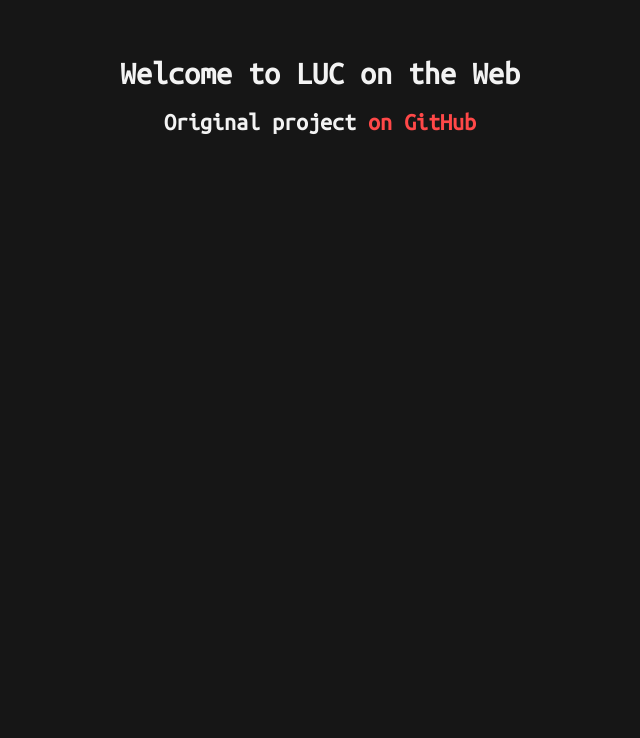
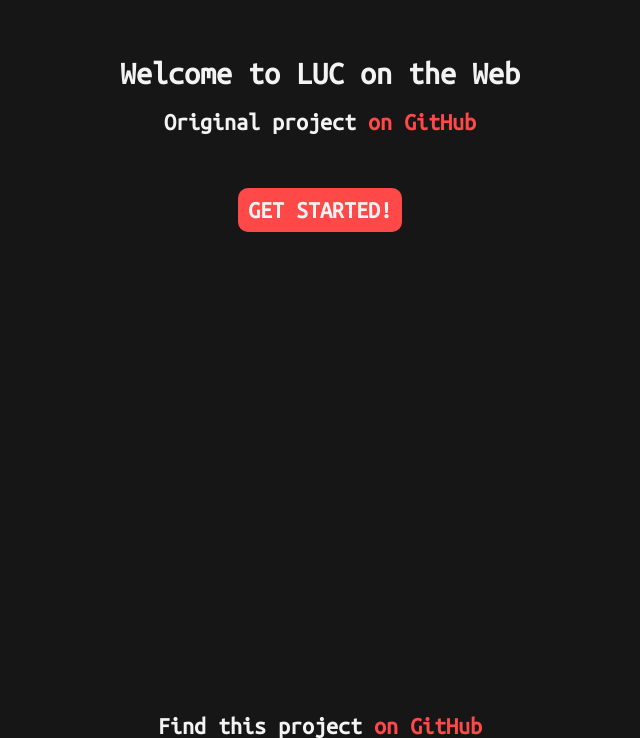
Before and after one commit to Rahonn/luc-on-the-web, a plain HTML site: page index.html in a window 1280 px wide. Shown: the part 135-873 px from the top of the page, without its empty margins (320-960 px from the left). Before the commit the page ends 800 px from the top, so only its background shows below. Drawn offline with Linux system fonts and the light colour scheme.

Commit message:
Add get started button to home page

```diff
--- a/css/index.css
+++ b/css/index.css
@@ -13,15 +13,42 @@
 
 }
 
-a {
+.gh {
 
     text-decoration: none;
     color: #ff4848;
 
 }
 
-a:hover {
+.gh:hover {
 
     text-shadow: #990000 2px 2px 5px;
 
 }
+
+.getstarted {
+
+    text-decoration: none;
+    text-transform: uppercase;
+    background-color: #ff4848;
+    margin: 20px;
+    padding: 10px;
+    border-radius: 10px;
+    color: #f3f3f3;
+
+}
+
+.getstarted:hover {
+
+    box-shadow: #990000 2px 2px 5px inset;
+
+}
+
+
+.thisgh {
+
+    position: relative;
+
+    top: 35rem;
+
+}
--- a/index.html
+++ b/index.html
@@ -9,6 +9,10 @@
 </head>
 <body>
     <h1>Welcome to LUC on the Web</h1>
-    <h2>Original project <a href="https://github.com/Rahonn/luc" target="_blank">on GitHub</a></h2>
+    <h2>Original project <a href="https://github.com/Rahonn/luc" target="_blank" class="gh">on GitHub</a></h2>
+    <div class="thisgh">
+        <h2>Find this project <a href="https://github.com/Rahonn/luc-on-the-web" target="_blank" class="gh">on GitHub</a></h2>
+    </div>
+    <h2><a href="playground.html" class="getstarted">Get started!</a></h2>
 </body>
 </html>
```
Also changed, not shown: playground.html (added).
